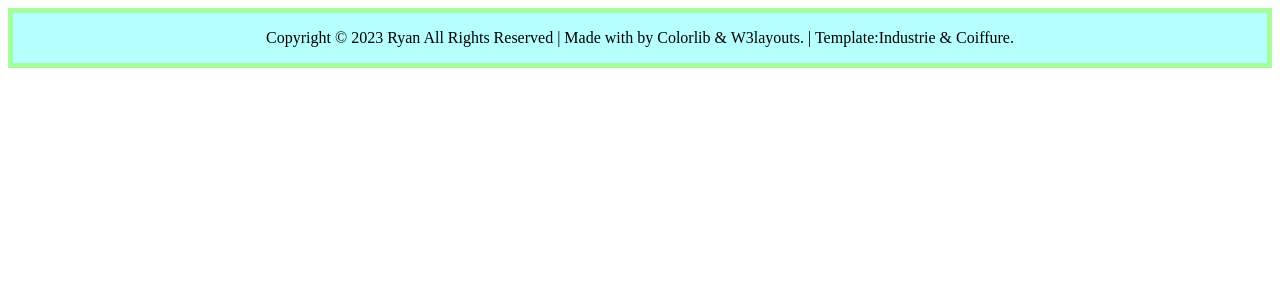
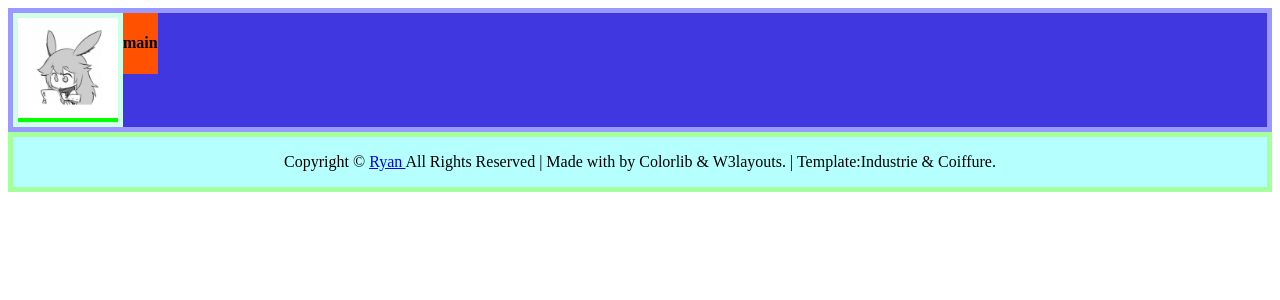
Before and after one commit to rmshadows/TextSend_Utool, a Vue app in the folder textsend_vue/: page / in a window 1280 px wide. Shown: the top 300 px of the page. Built offline with nearby package versions, Linux system fonts and the light colour scheme.

Commit message:
update —— 2023年 05月 25日 星期四 05:48:41 CST

```diff
--- a/textsend_vue/src/App.vue
+++ b/textsend_vue/src/App.vue
@@ -7,24 +7,21 @@
 </script>
 
 <template>
-  <div>
-    <!-- <qr_component></qr_component>
-    <textsend_component></textsend_component> -->
+  <div id="div-body">
+    <qr_component></qr_component>
+    <textsend_component></textsend_component>
   </div>
   <footer_component></footer_component>
 </template>
 
 <style scoped>
-#div-left{
-  /* align-content: center; */
-  float: left;
+#div-body{
+  /* clear: both; */
+  overflow: auto;
   border-style:solid;
   border-width:5px;
   border-color: rgb(153, 153, 255);
   background-color: rgb(64, 55, 225);
 }
 
-#div-right{
-  float: right;
-}
 </style>
--- a/textsend_vue/src/components/Footer_component.vue
+++ b/textsend_vue/src/components/Footer_component.vue
@@ -1,10 +1,28 @@
 <template>
     <div id="footer-component">
-        <p>Copyright © <span>2023</span> Ryan All Rights Reserved | Made with  by Colorlib & W3layouts. | Template:Industrie & Coiffure.</p>
+        <p>Copyright ©
+            <span>{{ footer_year }}</span>
+            <a href="https://civiccccc.ltd/">
+                Ryan
+            </a> All Rights Reserved | Made with  by Colorlib & W3layouts. | Template:Industrie & Coiffure.</p>
     </div>
 </template>
 
 <script setup>
+
+const Footer_component = {
+    data() {
+        return {
+            footer_year: getFooterYear()
+        }
+    }
+}
+
+const getFooterYear = () => {
+    let d = new Date();
+    console.log("当前年份："+d.getFullYear());
+    return d.getFullYear();
+}
 
 </script>
 
--- a/textsend_vue/src/components/Textsend_component.vue
+++ b/textsend_vue/src/components/Textsend_component.vue
@@ -10,7 +10,7 @@
 
 <style scoped>
 #textsend-component{
-    float: right;
+    float: left;
     background-color: rgb(255, 81, 0);
 }
 </style>
```
